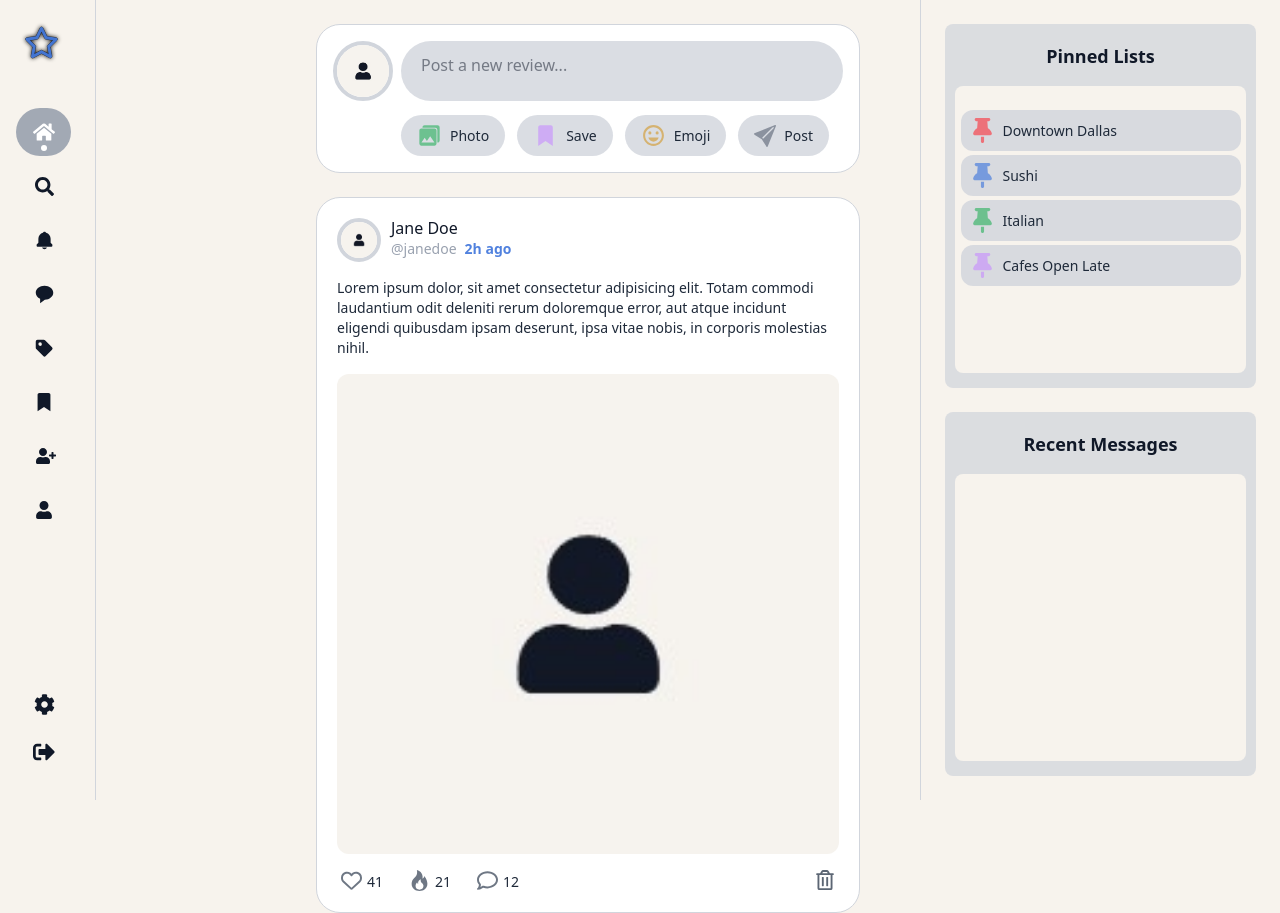
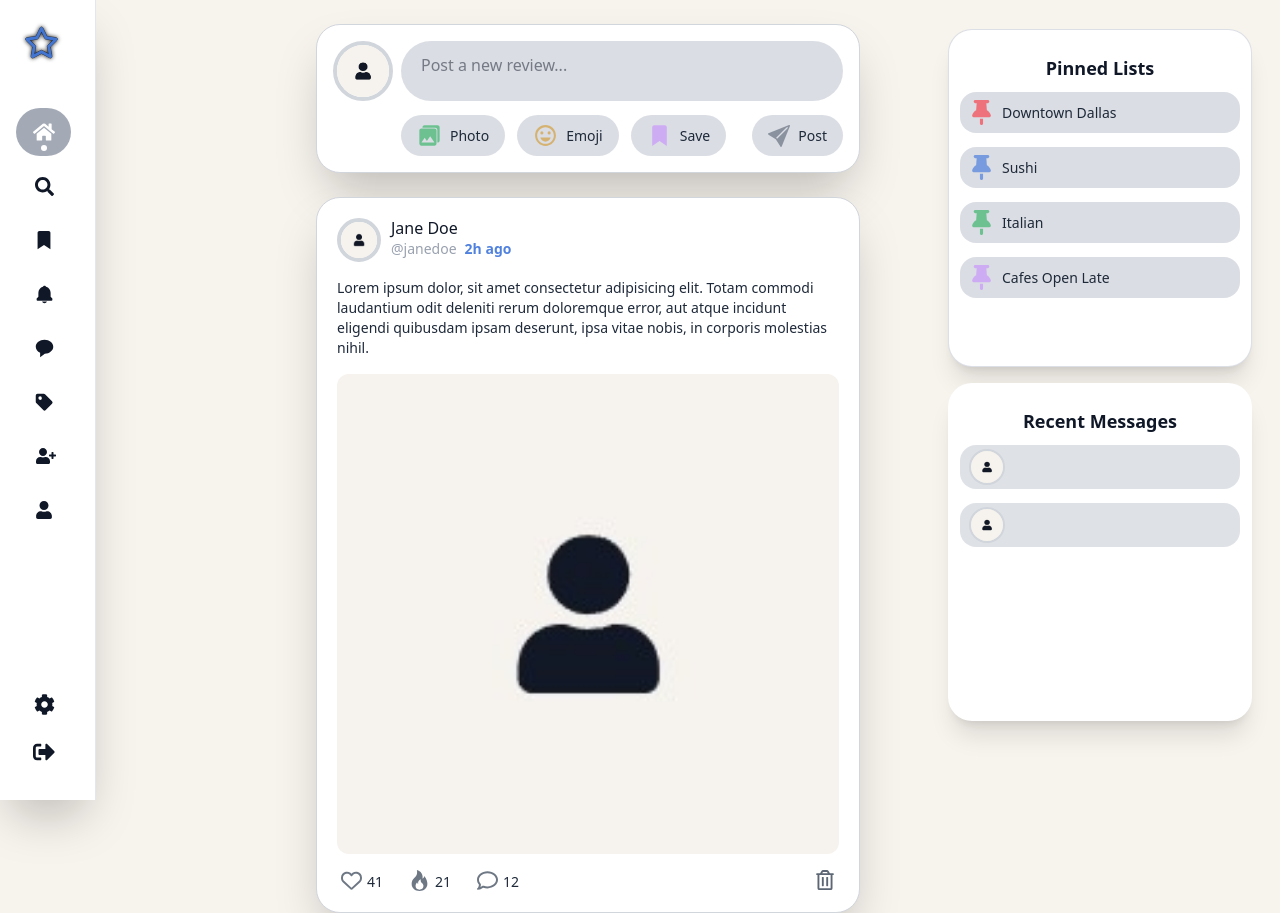
Before and after one commit to sanspandey45/bite-social-app, a Next.js app: page /home in a window 1280 px wide. Built offline with nearby package versions, Linux system fonts and the light colour scheme; no server answers; sample sign-in values are in the browser's storage.

Commit message:
changes home page layout to have more shadows and less borders

```diff
--- a/src/app/(auth)/signup/page.tsx
+++ b/src/app/(auth)/signup/page.tsx
@@ -2,6 +2,7 @@ import { redirect } from "next/navigation";
 import { auth } from "../../../../auth";
 import SignupComponent from "../../../components/auth/SignupComponent";
 
+// server component that implements my client component for sign up page
 export default async function SignupPage() {
   const session = await auth();
 
--- a/src/app/(protected)/post/[postId]/page.tsx
+++ b/src/app/(protected)/post/[postId]/page.tsx
@@ -10,7 +10,7 @@ export default function PostViewPage() {
   return (
     // will store the jsx of the post component
     <>
-    <div className="bg-white p-6 rounded-3xl border border-gray-300">
+    <div className="bg-white p-6 rounded-3xl border border-gray-300 shadow-xl">
       {" "}
       {/* uploaded post box */}
       <div className="flex gap-2.5 items-center">
--- /dev/null
+++ b/src/app/(protected)/profile/page.tsx
@@ -0,0 +1,17 @@
+import Image from 'next/image'
+import React from 'react'
+
+export default function ProfilePage() {
+  return (
+    <>
+    <div className='bg-white p-4 rounded-3xl border border-gray-300'>
+        <div className='relative w-25 h-25 shrink-0'>
+            <Image src="/images/profile.jpg" alt="profile-pic" fill className="object-cover rounded-full border-5 border-gray-300 hover:border-blue-primary/60 cursor-pointer"/>
+
+
+        </div>
+
+    </div>
+    </>
+  )
+}
--- a/src/components/auth/SignupComponent.tsx
+++ b/src/components/auth/SignupComponent.tsx
@@ -90,23 +90,32 @@ export default function SignupComponent() {
       >
         {/* logo
         <FaStarHalfAlt size={50} color="black" className="mb-5" /> */}
-        <motion.h1
+        <motion.div
+            className="flex items-center gap-2 mb-4"
+            initial={{ y: -20, opacity: 0 }}
+            animate={{ y: 0, opacity: 1 }}
+            transition={{ delay: 0.1, duration: 0.5 }}
+          >
+            <FaRegStar size={45} color="#4076dbea" className="[stroke:black] [stroke-width:10px] [paint-order:stroke_fill] drop-shadow-[0_0_2px_black]"/>
+            <span className="text-4xl font-semibold tracking-widest text-gray-800">
+              Bite
+            </span>
+          </motion.div>
+        {/* <motion.h1
           className="text-4xl font-bold text-blue-primary mb-4"
           initial={{ y: 20, opacity: 0 }}
           animate={{ y: 0, opacity: 1 }}
           transition={{ delay: 0.1, duration: 0.5 }}
         >
           <p> Create an account </p>
-        </motion.h1>
+        </motion.h1> */}
         <motion.p
-          className="text-lg text-black font-semibold text-center px-11"
+          className="text-lg text-black text-center px-11"
           initial={{ y: 20, opacity: 0 }}
           animate={{ y: 0, opacity: 1 }}
           transition={{ delay: 0.5, duration: 0.5 }}
         >
-          Join the best platform for <span className="text-black">saving</span>{" "}
-          and <span className="text-black">sharing</span> your{" "}
-          <span className="text-black">bites</span>.
+          Your own dining diary.
         </motion.p>
       </motion.div>
 
@@ -119,7 +128,15 @@ export default function SignupComponent() {
       >
         <div className="max-w-[320px] w-[90%] ml-20">
           {/* logo */}
-          <motion.div
+          <motion.h1
+          className="text-3xl font-bold text-gray-800 mb-2"
+          initial={{ y: 20, opacity: 0 }}
+          animate={{ y: 0, opacity: 1 }}
+          transition={{ delay: 0.1, duration: 0.5 }}
+        >
+          <p> Create an account </p>
+        </motion.h1>
+          {/* <motion.div
             className="flex items-center gap-2 mb-4"
             initial={{ y: -20, opacity: 0 }}
             animate={{ y: 0, opacity: 1 }}
@@ -129,7 +146,7 @@ export default function SignupComponent() {
             <span className="text-4xl font-semibold tracking-widest text-gray-800">
               Bite
             </span>
-          </motion.div>
+          </motion.div> */}
 
           {/* heading */}
           {/* <h2 className="text-center text-3xl font-semibold mb-3 text-gray-200">
--- a/src/components/general/LeftSidebar.tsx
+++ b/src/components/general/LeftSidebar.tsx
@@ -31,6 +31,11 @@ const links = [
     name: "Discover Spots",
   },
   {
+    href: "/savedlists",
+    icon: <BiSolidBookmark size={22} />,
+    name: "All Saved Lists",
+  },
+  {
     href: "/notifications",
     icon: <BiSolidBell size={21} />,
     name: "Notifications",
@@ -46,13 +51,8 @@ const links = [
     name: "Promotions",
   },
   {
-    href: "/savedlists",
-    icon: <BiSolidBookmark size={22} />,
-    name: "All Saved Lists",
-  },
-  {
     href: "/addfriends",
-    icon: <FaUserPlus size={22} className="ml-1"/>,
+    icon: <FaUserPlus size={22} className="ml-1" />,
     name: "Add Friends",
   },
   { href: "/profile", icon: <FaUser size={18} />, name: "Profile" },
@@ -77,7 +77,7 @@ export default function LeftSidebar() {
 
   return (
     <nav
-      className="hidden lg:flex fixed left-0 top-0 h-screen w-24 hover:w-64 bg-beige flex-col p-6 transition-all duration-150 group overflow-hidden border-r border-gray-300" /* whole bar items */
+      className="hidden lg:flex fixed left-0 top-0 h-screen w-24 hover:w-64 bg-white flex-col p-6 transition-all duration-150 group overflow-hidden border-r border-gray-300/60 shadow-2xl" /* whole bar items */
     >
       <div
         className="flex items-center gap-2 mb-9 whitespace-nowrap" /* logo */
--- a/src/components/general/RightSidebar.tsx
+++ b/src/components/general/RightSidebar.tsx
@@ -1,55 +1,127 @@
 // components/Sidebar.tsx (or wherever you put it)
 "use client";
 
+import Image from "next/image";
+import Link from "next/link";
 import { FaThumbtack } from "react-icons/fa6";
 
 // Note: we need client side features like collapsable menu, active link highlighting, etc.
 
 export default function RightSidebar() {
   return (
-    // for right sidebar i'll use "nav" inside an "aside" since it'll have more that just navigation
-    // <aside className="fixed right-0 top-0 h-screen w-64 lg:w-1/5 hidden lg:block bg-indigo-200 flex flex-col p-6">
-
-    // </aside>
-
     // bg option: bg-teal-100/50
-    <aside className="hidden lg:flex fixed right-0 top-0 h-screen lg:w-[360px] 2xl:w-[400px] bg-beige flex-col p-6 gap-6 border-l border-gray-300">
-      {/* map block*/}
-      <div className="bg-gray-300/70 rounded-lg p-2.5 h-1/2">
-        <h3 className="text-center text-gray-900 text-lg font-semibold mt-2">
+    <aside className="hidden lg:flex fixed right-0 top-0 h-screen lg:w-[360px] 2xl:w-[400px] bg-beige flex-col p-7 2xl:p-10.5 items-justify-center">
+      {/* map */}
+      <div className="fixed-center bg-white rounded-3xl h-5/11 mt-0.25 flex p-5 gap-1.5 items-center flex-col border border-gray-300/75 shadow-xl hover:shadow-2xl transition">
+        <h3 className="text-center text-gray-900 text-lg font-semibold mt-1">
           Pinned Lists
         </h3>
-        {/* map itself */}
-        <div className="fixed-center bg-beige rounded-lg h-5/6 mt-4 flex p-5 items-center flex-col">
-          <div>
-            <button className="text-red-500/60 w-70 hover:text-red-500/85 flex items-center bg-gray-300/80 hover:bg-gray-300 px-2.25 py-2 gap-2 m-1 rounded-xl cursor-pointer">
+        <button className="text-red-500/60 w-70 hover:text-red-500/85 flex items-center bg-gray-300/80 hover:bg-gray-300 px-2.25 py-2 gap-2 m-1 rounded-2xl cursor-pointer">
           <FaThumbtack size={25} />
           <span className="text-sm text-gray-800"> Downtown Dallas </span>
         </button>
-            <button className="text-blue-primary/70 w-70 hover:text-blue-primary flex items-center bg-gray-300/80 hover:bg-gray-300 px-2.25 py-2 gap-2 m-1 rounded-xl cursor-pointer">
+        <button className="text-blue-primary/70 w-70 hover:text-blue-primary flex items-center bg-gray-300/80 hover:bg-gray-300 px-2.25 py-2 gap-2 m-1 rounded-2xl cursor-pointer">
           <FaThumbtack size={25} />
           <span className="text-sm text-gray-800"> Sushi </span>
         </button>
-            <button className="text-green-600/50 w-70 hover:text-green-600/80 flex items-center bg-gray-300/80 hover:bg-gray-300 px-2.25  py-2 gap-2 m-1 rounded-xl cursor-pointer">
+        <button className="text-green-600/50 w-70 hover:text-green-600/80 flex items-center bg-gray-300/80 hover:bg-gray-300 px-2.25  py-2 gap-2 m-1 rounded-2xl cursor-pointer">
           <FaThumbtack size={25} />
           <span className="text-sm text-gray-800"> Italian </span>
         </button>
-            <button className="text-purple-400/50 w-70 hover:text-purple-400/85 flex items-center bg-gray-300/80 hover:bg-gray-300 px-2.25  py-2 gap-2 m-1 rounded-xl cursor-pointer">
+        <button className="text-purple-400/50 w-70 hover:text-purple-400/85 flex items-center bg-gray-300/80 hover:bg-gray-300 px-2.25  py-2 gap-2 m-1 rounded-2xl cursor-pointer">
           <FaThumbtack size={25} />
           <span className="text-sm text-gray-800"> Cafes Open Late </span>
         </button>
       </div>
-        </div>
-      </div>
 
       {/* messges display */}
-      <div className="bg-gray-300/70 rounded-lg p-2.5 h-1/2">
-        <h3 className="text-center text-gray-900 text-lg font-semibold mt-2">
+      <div className="fixed-center bg-white rounded-3xl h-5/11 mt-4 flex p-5 gap-1.5 items-center flex-col border-gray-300/75 shadow-xl hover:shadow-2xl transition">
+        <h3 className="text-center text-gray-900 text-lg font-semibold mt-1">
           Recent Messages
         </h3>
-        {/* messages list */}
-        <div className="fixed-center bg-beige rounded-lg h-5/6 mt-4"> </div>
+        <Link href="/friendprofile">
+          {" "}
+          {/* link to chat page, change later */}
+          <button className="text-red-500/60 w-70 hover:text-red-500/85 flex items-center bg-gray-300/70 hover:bg-gray-300 px-2.25 py-1 gap-2 m-1 rounded-2xl cursor-pointer border-gray-800">
+            <div className="relative w-9 h-9 shrink-0 cursor-pointer">
+              <Link href="/profile">
+                <Image
+                  src="/images/profile.jpg"
+                  fill
+                  alt="profile-pic"
+                  className="object-cover rounded-full border-2 border-gray-300 hover:border-blue-primary/60"
+                />
+              </Link>
+            </div>
+          </button>
+        </Link>
+
+        <Link href="/friendprofile">
+          {" "}
+          {/* link to chat page, change later */}
+          <button className="text-red-500/60 w-70 hover:text-red-500/85 flex items-center bg-gray-300/70 hover:bg-gray-300 px-2.25 py-1 gap-2 m-1 rounded-2xl cursor-pointer border-gray-800">
+            <div className="relative w-9 h-9 shrink-0 cursor-pointer">
+              <Link href="/profile">
+                <Image
+                  src="/images/profile.jpg"
+                  fill
+                  alt="profile-pic"
+                  className="object-cover rounded-full border-2 border-gray-300 hover:border-blue-primary/60"
+                />
+              </Link>
+            </div>
+          </button>
+        </Link>
       </div>
     </aside>
   );
 }
+
+// export default function RightSidebar() {
+//   return (
+//     // for right sidebar i'll use "nav" inside an "aside" since it'll have more that just navigation
+//     // <aside className="fixed right-0 top-0 h-screen w-64 lg:w-1/5 hidden lg:block bg-indigo-200 flex flex-col p-6">
+
+//     // </aside>
+
+//     // bg option: bg-teal-100/50
+//     <aside className="hidden lg:flex fixed right-0 top-0 h-screen lg:w-[360px] 2xl:w-[400px] bg-beige flex-col p-6 gap-6 border-l border-gray-300">
+//       {/* map block*/}
+//       <div className="bg-gray-300/70 rounded-lg p-2.5 h-1/2">
+//         <h3 className="text-center text-gray-900 text-lg font-semibold mt-2">
+//           Pinned Lists
+//         </h3>
+//         {/* map itself */}
+//         <div className="fixed-center bg-beige rounded-lg h-5/6 mt-4 flex p-5 items-center flex-col">
+//           <div>
+//             <button className="text-red-500/60 w-70 hover:text-red-500/85 flex items-center bg-gray-300/80 hover:bg-gray-300 px-2.25 py-2 gap-2 m-1 rounded-xl cursor-pointer">
+//               <FaThumbtack size={25} />
+//               <span className="text-sm text-gray-800"> Downtown Dallas </span>
+//             </button>
+//             <button className="text-blue-primary/70 w-70 hover:text-blue-primary flex items-center bg-gray-300/80 hover:bg-gray-300 px-2.25 py-2 gap-2 m-1 rounded-xl cursor-pointer">
+//               <FaThumbtack size={25} />
+//               <span className="text-sm text-gray-800"> Sushi </span>
+//             </button>
+//             <button className="text-green-600/50 w-70 hover:text-green-600/80 flex items-center bg-gray-300/80 hover:bg-gray-300 px-2.25  py-2 gap-2 m-1 rounded-xl cursor-pointer">
+//               <FaThumbtack size={25} />
+//               <span className="text-sm text-gray-800"> Italian </span>
+//             </button>
+//             <button className="text-purple-400/50 w-70 hover:text-purple-400/85 flex items-center bg-gray-300/80 hover:bg-gray-300 px-2.25  py-2 gap-2 m-1 rounded-xl cursor-pointer">
+//               <FaThumbtack size={25} />
+//               <span className="text-sm text-gray-800"> Cafes Open Late </span>
+//             </button>
+//           </div>
+//         </div>
+//       </div>
+
+//       {/* messges display */}
+//       <div className="bg-gray-300/70 rounded-lg p-2.5 h-1/2">
+//         <h3 className="text-center text-gray-900 text-lg font-semibold mt-2">
+//           Recent Messages
+//         </h3>
+//         {/* messages list */}
+//         <div className="fixed-center bg-beige rounded-lg h-5/6 mt-4"> </div>
+//       </div>
+//     </aside>
+//   );
+// }
--- a/src/components/post/CreatePostInput.tsx
+++ b/src/components/post/CreatePostInput.tsx
@@ -7,20 +7,23 @@ import { IoMdPhotos } from "react-icons/io";
 import { MdOutlineEmojiEmotions } from "react-icons/md";
 import { useState } from "react";
 import { BiSolidBookmark } from "react-icons/bi";
+import Link from "next/link";
 
 export default function CreatePostInput() {
   const [isPosting, setIsPosting] = useState(false);
 
   return (
-    <div className="bg-white p-4 rounded-3xl border border-gray-300">
+    <div className="bg-white p-4 rounded-3xl border border-gray-300 shadow-2xl">
       <div className="flex gap-2">
         <div className="relative w-15 h-15 shrink-0 cursor-pointer">
+          <Link href="/profile">
             <Image
               src="/images/profile.jpg"
               fill
               alt="profile-pic"
               className="object-cover rounded-full border-4 border-gray-300 hover:border-blue-primary/60"
             />
+          </Link>
         </div>
         {/* every feature that post area has */}
         <div className="flex-1 group">
@@ -30,27 +33,29 @@ export default function CreatePostInput() {
             onFocus={() => setIsPosting(true)}
             onBlur={() => setIsPosting(false)}
             className={`w-full pt-3 pl-5 pr-5 rounded-full outline-none resize-none ${
-              isPosting ? 'bg-gray-400/50' : 'bg-gray-300/80'
+              isPosting ? "bg-gray-400/50" : "bg-gray-300/80"
             }`}
           />
           {/* Any buttons in the post area */}
-          <div className="mt-2 flex gap-3">
+          <div className="mt-2 flex justify-between">
             {" "}
             {/* Photo button */}
+            <div className="flex gap-3">
               <button className="text-green-600/50 hover:text-green-600 flex items-center bg-gray-300/80 hover:bg-gray-300 px-4 py-2 gap-2 rounded-3xl cursor-pointer">
                 <IoMdPhotos size={25} />
                 <span className="text-sm text-gray-800"> Photo </span>
+              </button>
+              {/* Emoji button */}
+              <button className="text-yellow-600/50 hover:text-yellow-600 flex items-center bg-gray-300/80 hover:bg-gray-300 px-4 py-2 gap-2 rounded-3xl cursor-pointer">
+                <MdOutlineEmojiEmotions size={25} />
+                <span className="text-sm text-gray-800"> Emoji </span>
               </button>
               {/* Save to list button */}
               <button className="text-purple-400/50 hover:text-purple-400/85 flex items-center bg-gray-300/80 hover:bg-gray-300 px-4 py-2 gap-2 rounded-3xl cursor-pointer">
                 <BiSolidBookmark size={25} />
                 <span className="text-sm text-gray-800"> Save </span>
               </button>
-            {/* Emoji button */}
-            <button className="text-yellow-600/50 hover:text-yellow-600 flex items-center bg-gray-300/80 hover:bg-gray-300 px-4 py-2 gap-2 rounded-3xl cursor-pointer">
-              <MdOutlineEmojiEmotions size={25} />
-              <span className="text-sm text-gray-800"> Emoji </span>
-            </button>
+            </div>
             {/* Post button */}
             <button className="text-gray-500/70 hover:text-blue-primary flex items-center bg-gray-300/80 hover:bg-gray-300 px-4 py-2 gap-2 rounded-3xl cursor-pointer">
               <BsSendFill size={22} />
--- a/src/components/post/Post.tsx
+++ b/src/components/post/Post.tsx
@@ -9,9 +9,8 @@ import { FaRegComment, FaRegHeart } from "react-icons/fa6";
 
 export default function Post() {
   return (
-    <div className="bg-white p-5 rounded-3xl border border-gray-300">
+    <div className="bg-white p-5 rounded-3xl border border-gray-300 shadow-2xl"> {/* uploaded post box */}
       {" "}
-      {/* uploaded post box */}
       <div className="flex gap-2.5 items-center">
         <div className="relative w-11 h-11 group">
           {" "}
```
Lines whose indentation alone changed are shown as unchanged.
